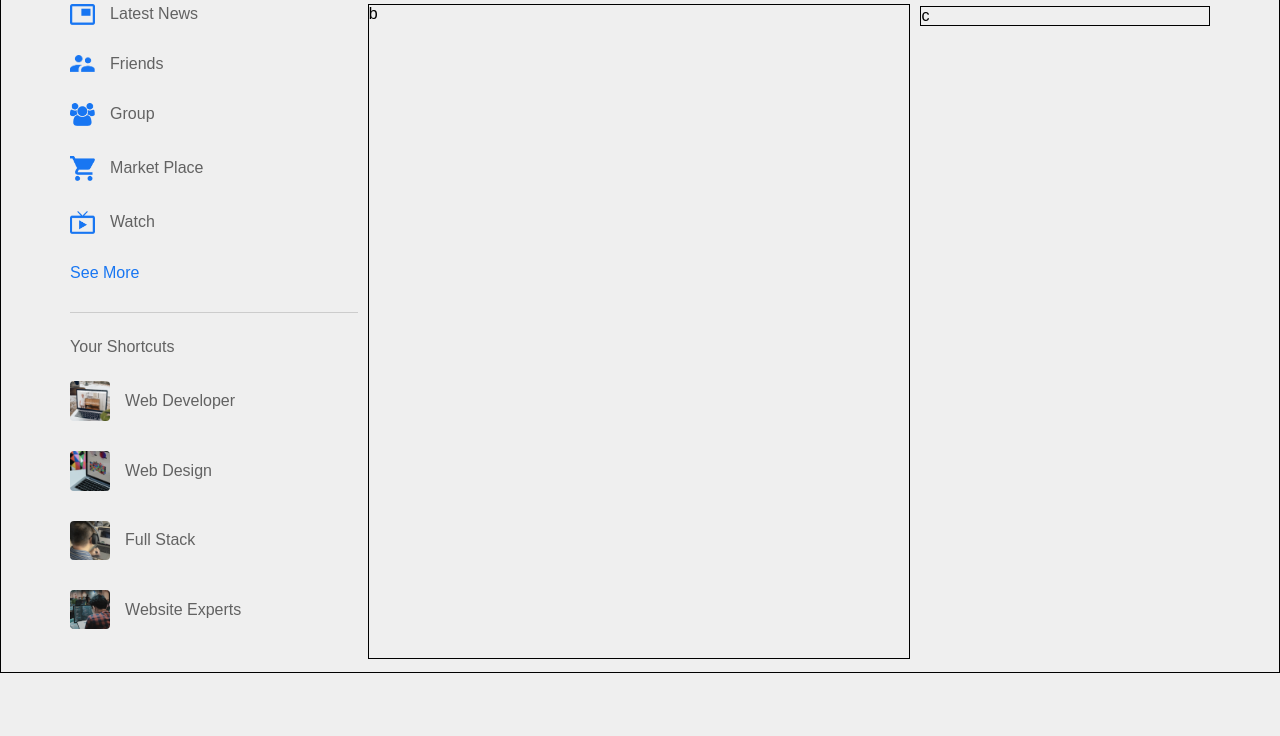
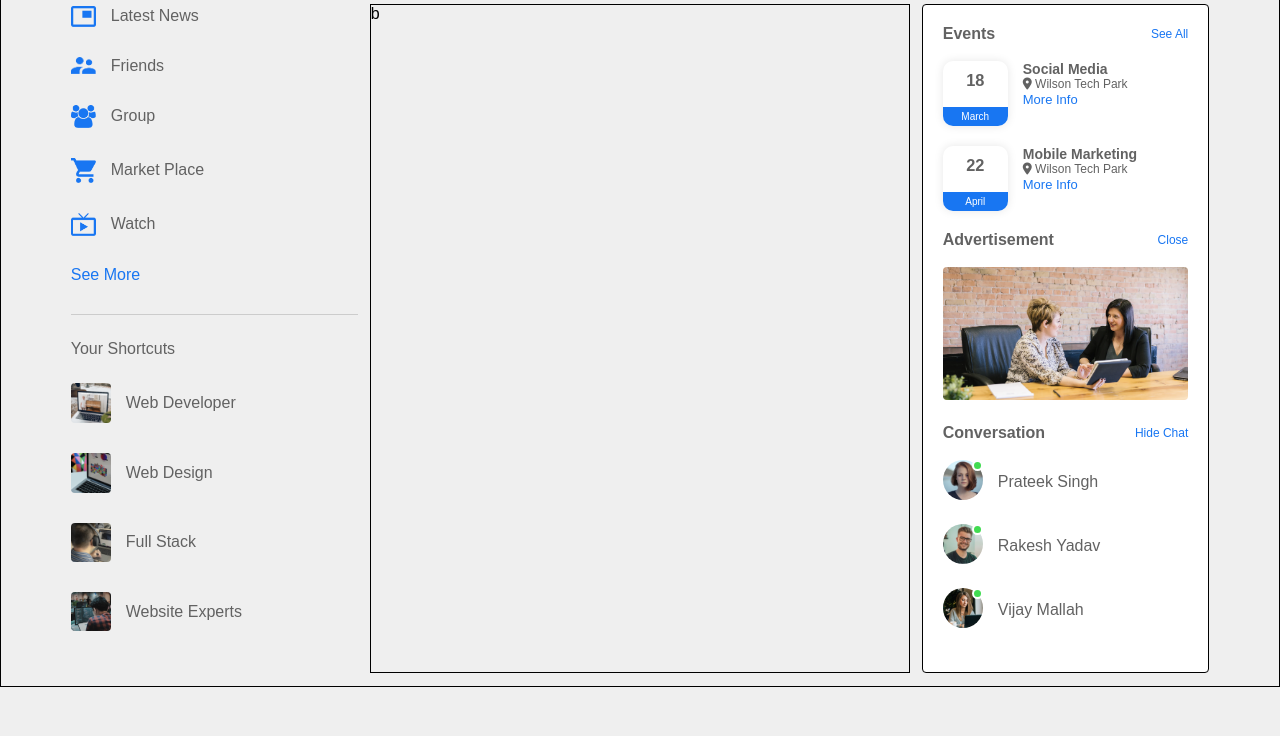
Before and after one commit to stupidcoder22/SocialBook, a plain HTML site: page index.html in a window 1280 px wide. Shown: the part 64-800 px from the top of the page. Drawn offline with Linux system fonts and the light colour scheme.

Commit message:
right sidebar completed

```diff
--- a/index.html
+++ b/index.html
@@ -6,6 +6,10 @@
     <meta name="viewport" content="width=device-width, initial-scale=1.0" />
     <title>Social Media</title>
     <link rel="stylesheet" href="style.css" />
+    <script
+      src="https://kit.fontawesome.com/94c8cf7d12.js"
+      crossorigin="anonymous"
+    ></script>
   </head>
   <body>
     <nav>
@@ -57,7 +61,70 @@
       <!-- main-container -->
       <div class="main">b</div>
       <!-- right-sidebar -->
-      <div class="right-sidebar">c</div>
+      <div class="right-sidebar">
+        <div class="sidebar-title">
+          <h4>Events</h4>
+          <a href="#">See All</a>
+        </div>
+        <div class="event">
+          <div class="left-event">
+            <h3>18</h3>
+            <span>March</span>
+          </div>
+          <div class="right-event">
+            <h4>Social Media</h4>
+            <p><i class="fa-solid fa-location-dot"></i> Wilson Tech Park</p>
+            <a href="#">More Info </a>
+          </div>
+        </div>
+
+        <div class="event">
+          <div class="left-event">
+            <h3>22</h3>
+            <span>April</span>
+          </div>
+          <div class="right-event">
+            <h4>Mobile Marketing</h4>
+            <p><i class="fa-solid fa-location-dot"></i> Wilson Tech Park</p>
+            <a href="#">More Info </a>
+          </div>
+        </div>
+
+        <div class="sidebar-title">
+          <h4>Advertisement</h4>
+          <a href="#">Close</a>
+        </div>
+        <img
+          src="images/advertisement.png"
+          style="width: 100%; margin-bottom: 20px; border-radius: 4px"
+        />
+
+        <div class="sidebar-title">
+          <h4>Conversation</h4>
+          <a href="#">Hide Chat</a>
+        </div>
+
+        <div class="online-list">
+          <div class="online">
+            <img src="images/member-1.png" alt="" />
+          </div>
+          <p>Prateek Singh</p>
+        </div>
+
+        <div class="online-list">
+          <div class="online">
+            <img src="images/member-2.png" alt="" />
+          </div>
+          <p>Rakesh Yadav</p>
+        </div>
+
+        <div class="online-list">
+          <div class="online">
+            <img src="images/member-3.png" alt="" />
+          </div>
+          <p>Vijay Mallah</p>
+        </div>
+      </div>
     </div>
   </body>
 </html>
--- a/style.css
+++ b/style.css
@@ -2,6 +2,7 @@
   padding: 0;
   margin: 0;
   font-family: "poppins", sans-serif;
+  box-sizing: border-box;
 }
 
 body {
@@ -103,6 +104,10 @@ nav {
 
 .right-sidebar {
   border: 1px solid #000;
+  background-color: #fff;
+  padding: 20px;
+  border-radius: 4px;
+  color: #626262;
   flex-basis: 25%;
   position: sticky;
   top: 70px;
@@ -147,3 +152,75 @@ nav {
   margin: 25px 0;
   color: #626262;
 }
+
+.sidebar-title {
+  display: flex;
+  align-items: center;
+  justify-content: space-between;
+  margin-bottom: 18px;
+}
+
+.sidebar-title h4 {
+  font-weight: 600;
+  font-size: 16px;
+}
+
+.sidebar-title a {
+  text-decoration: none;
+  color: #1876f2;
+  font-size: 12px;
+}
+
+.event {
+  display: flex;
+  font-size: 14px;
+  margin-bottom: 20px;
+}
+
+.event .left-event {
+  border-radius: 10px;
+  height: 65px;
+  width: 65px;
+  margin-right: 15px;
+  padding-top: 10px;
+  text-align: center;
+  position: relative;
+  overflow: hidden;
+  box-shadow: 0 0 10px rgba(0, 0, 0, 0.1);
+}
+
+.event p {
+  font-size: 12px;
+}
+
+.event a {
+  font-size: 13px;
+  text-decoration: none;
+  color: #1876f2;
+}
+
+.event .left-event span {
+  position: absolute;
+  bottom: 0;
+  left: 0;
+  width: 100%;
+  background-color: #1876f2;
+  color: #fff;
+  font-size: 10px;
+  padding: 4px 0;
+}
+
+.online-list {
+  display: flex;
+  align-items: center;
+  margin-bottom: 20px;
+}
+
+.online-list .online {
+  margin-right: 15px;
+}
+
+.online-list img {
+  width: 40px;
+  border-radius: 50%;
+}
```
